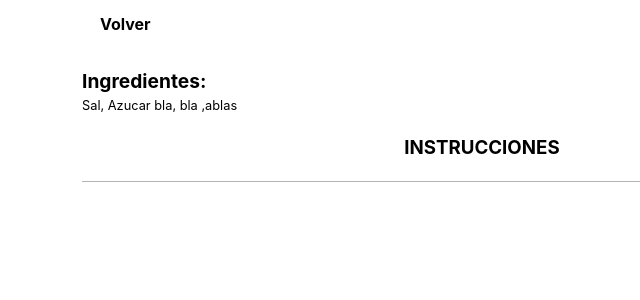
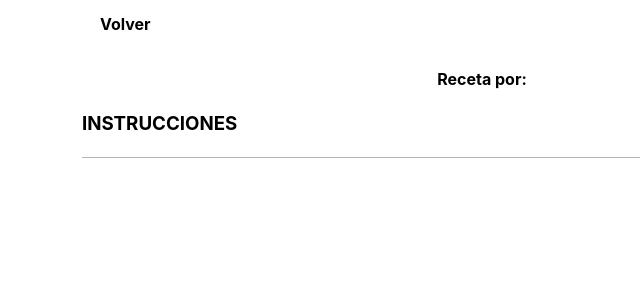
Before and after one commit to alimonestebandev/my-app-recetitas, a React (Vite) app: page /see-recipe in a window 1280 px wide. Shown: the top 300 px of the page, without its empty margins (158-798 px from the left). Built offline with nearby package versions, Linux system fonts and the light colour scheme; some icons are missing.

Commit message:
ahora se muestran los datos completos

```diff
--- a/src/pages/complete-recipe.jsx
+++ b/src/pages/complete-recipe.jsx
@@ -22,14 +22,17 @@ function CompleteRecipe() {
       </div>
       <h3 className="title">{item?.title}</h3>
       <p>{item?.description}</p>
-      <p>{item?.author}</p>
-      <div className="items">
-        <h2>Ingredientes: </h2>
-        <p>Sal, Azucar bla, bla ,ablas </p>
-      </div>
-      <div>
+      <p style={{ "font-weight": "bold" }}>Receta por: {item?.author}</p>
+      <p>{item?.createdAt}</p>
+      {item.ingredients && (
+        <div className="items">
+          <h2>Ingredientes: </h2>
+          <p>{item.ingredients} </p>
+        </div>
+      )}
+      <div style={{ "text-align": "left" }}>
         <h3>INSTRUCCIONES</h3>
-        <p></p>
+        <p>{item?.instructions}</p>
       </div>
     </div>
   );
```
